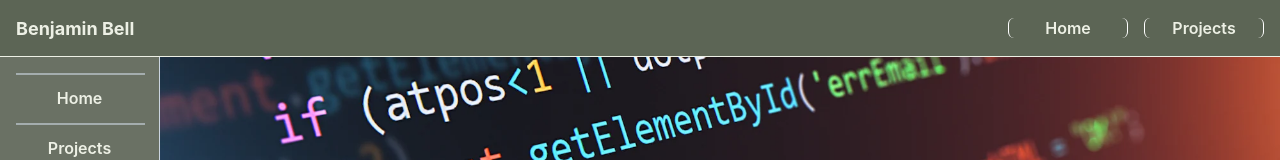
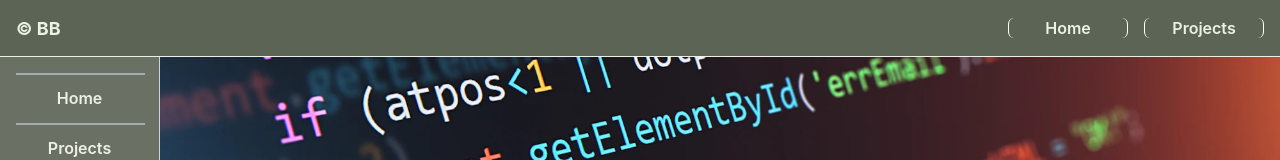
Before and after one commit to Benjaminatedu/Resume-Site, a React (Create React App) app in the folder resume-site/: page /#/ in a window 1280 px wide. Shown: the top 160 px of the page. Built offline with nearby package versions, Linux system fonts and the light colour scheme.

Commit message:
Added copyrigth symbol to website header

```diff
--- a/resume-site/src/components/Header.js
+++ b/resume-site/src/components/Header.js
@@ -44,7 +44,7 @@ const Header = () => {
         position="absolute"
         left="4"
       >
-        Benjamin Bell
+        © BB
       </Box>
 
       <Flex gap="4">
```
